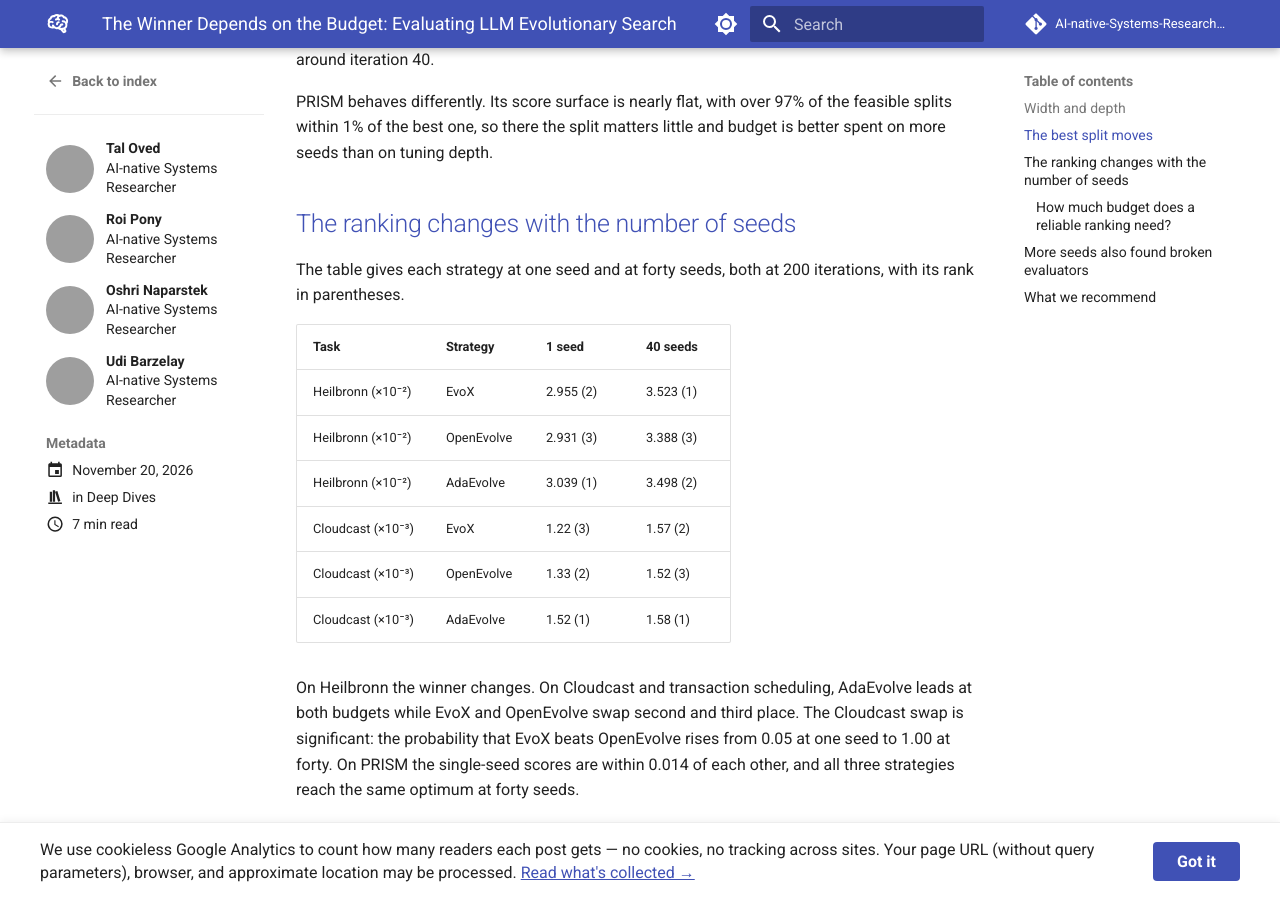
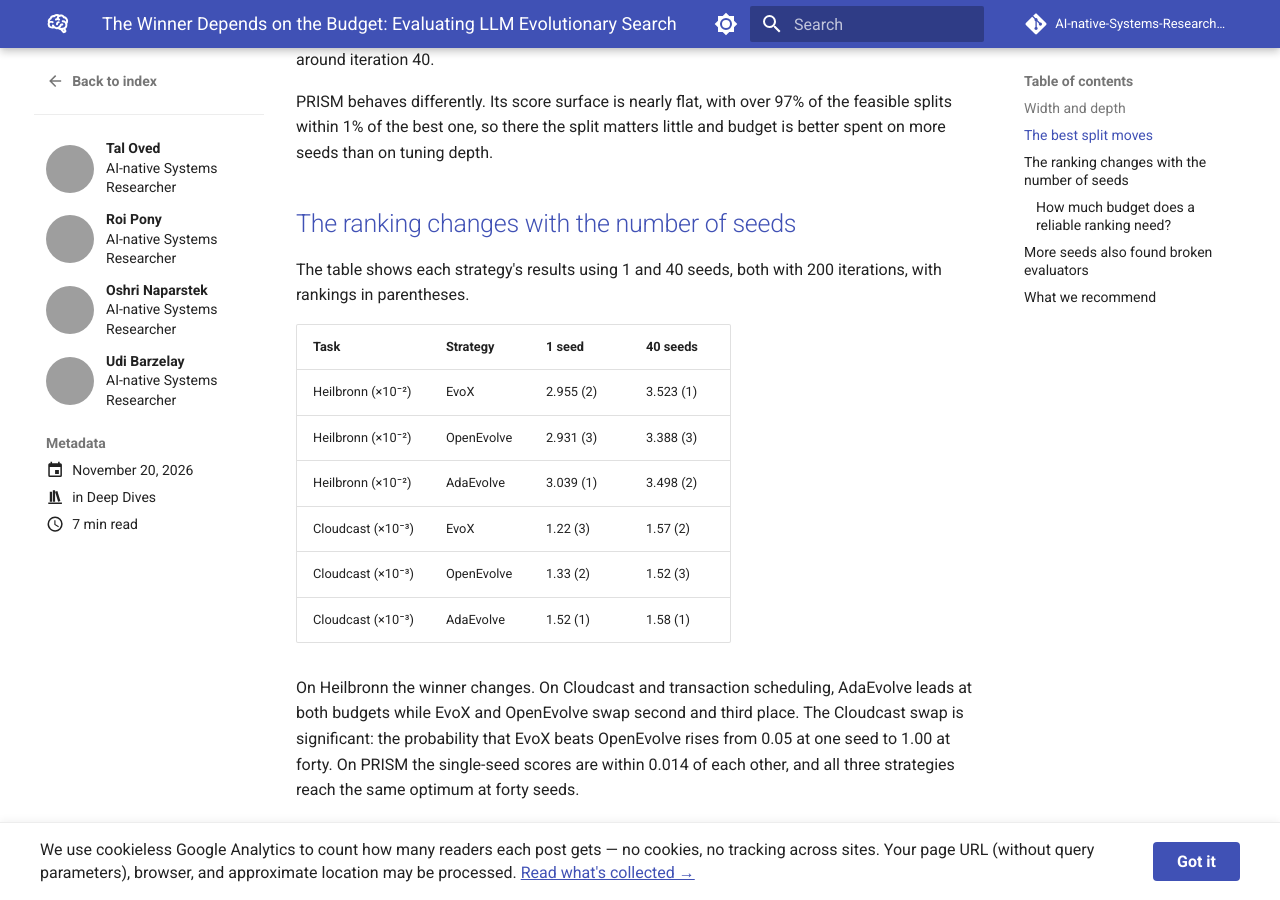
Before and after one commit to AI-native-Systems-Research/ai-native-systems-research, an MkDocs documentation site: the page built from docs/blog/posts/the-winner-depends-on-the-budget.md, in a window 1280 px wide and 900 px high, scrolled down 2622 px, cut to the strip 0-900 px from the top of the window. Built offline with MkDocs 1.6.1 and Material for MkDocs 9.7.7, drawn with Linux system fonts in a browser that asks for light colours; comment, search, counter and statistics services are not loaded; the version menu is left out; grey boxes are pictures that could not be loaded.

Commit message:
Apply reviewer wording for ranking table intro
Uses @udibarzi's suggested phrasing from the PR review.

Co-Authored-By: Claude Opus 5 <noreply@anthropic.com>

```diff
--- a/docs/blog/posts/the-winner-depends-on-the-budget.md
+++ b/docs/blog/posts/the-winner-depends-on-the-budget.md
@@ -62,7 +62,7 @@ PRISM behaves differently. Its score surface is nearly flat, with over 97% of th
 
 ## The ranking changes with the number of seeds
 
-The table gives each strategy at one seed and at forty seeds, both at 200 iterations, with its rank in parentheses.
+The table shows each strategy's results using 1 and 40 seeds, both with 200 iterations, with rankings in parentheses.
 
 | Task | Strategy | 1 seed | 40 seeds |
 |---|---|---|---|
```
